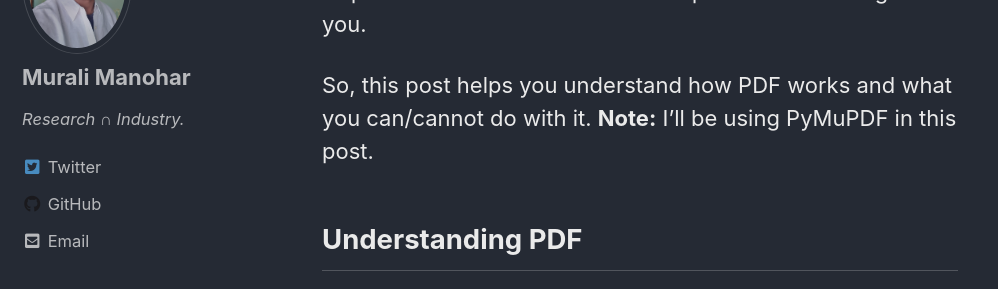
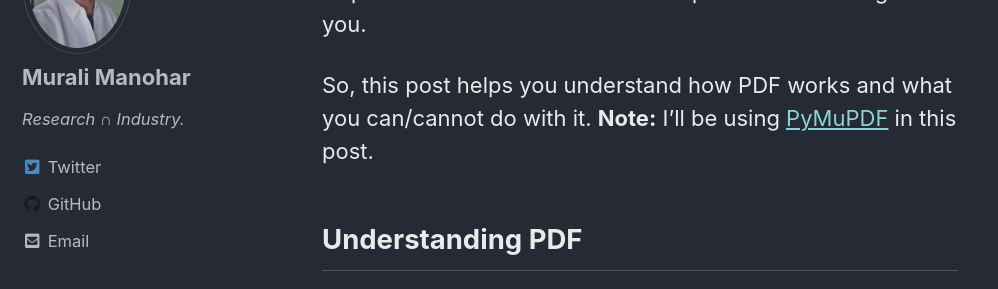
Before and after one commit to gitlost-murali/blogs, a Jekyll site: the page built from _posts/2020-08-30-how-to-read-write-pdfs.md, in a window 1280 px wide and 900 px high, scrolled down 579 px. Shown: the part 155-444 px from the top of the window, without its empty margins (0-998 px from the left). Built offline with Jekyll 4.4.1, drawn with Linux system fonts in a browser that asks for light colours; cached includes are drawn as plain includes; comment, search, counter and statistics services are not loaded; part of the change alters nothing that is shown.

```diff
--- a/_posts/2020-08-30-how-to-read-write-pdfs.md
+++ b/_posts/2020-08-30-how-to-read-write-pdfs.md
@@ -12,7 +12,7 @@ PDF extraction is admittedly a tough engineering task. I know people who founded
 
 There are some beautiful libraries out there trying to perfect the process as much as possible. However, I didn't find a tool that could help me end-to-end in preserving the structure i.e headings, annotations and writing back to the PDF. I found an ensemble of tools each better at individual tasks but stitching them together is a tough task. After dedicating good amount of time, I was able to zero-down all my requirements to one tool albeit it requires some coding from you.
 
-So, this post helps you understand how PDF works and what you can/cannot do with it. __Note:__ I'll be using PyMuPDF in this post.
+So, this post helps you understand how PDF works and what you can/cannot do with it. __Note:__ I'll be using [PyMuPDF](https://pymupdf.readthedocs.io/en/latest/) in this post.
 
 ## Understanding PDF
 
```
